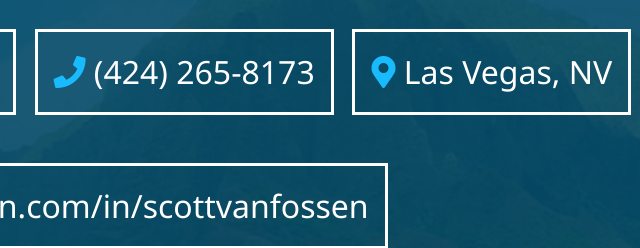
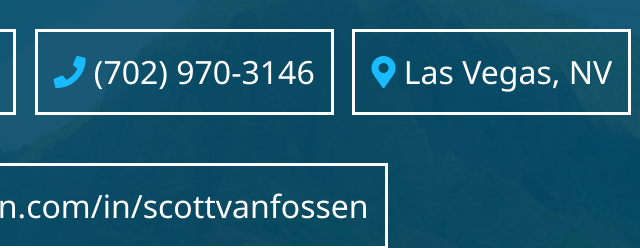
Before and after one commit to positivecoffeelife/portfolio, a website: page dist/contact.html in a window 1280 px wide. Shown: the part 233-481 px from the top of the page, 566-1206 px from the left. Drawn offline with Linux system fonts and the light colour scheme.

Commit message:
Updated phone

```diff
--- a/dist/contact.html
+++ b/dist/contact.html
@@ -84,7 +84,7 @@
                 <span class="text-secondary">
                     <i class="fas fa-phone"></i>
                 </span>
-                (424) 265-8173
+                (702) 970-3146
             </div>
             <div>
                 <span class="text-secondary">
```
